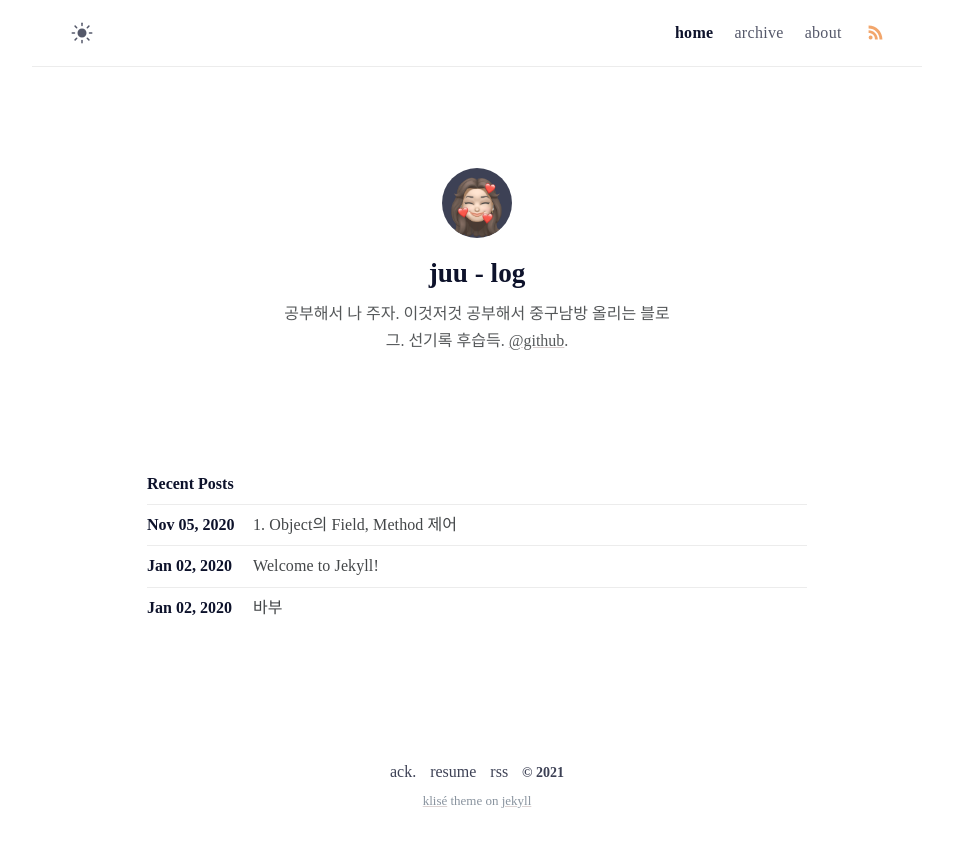
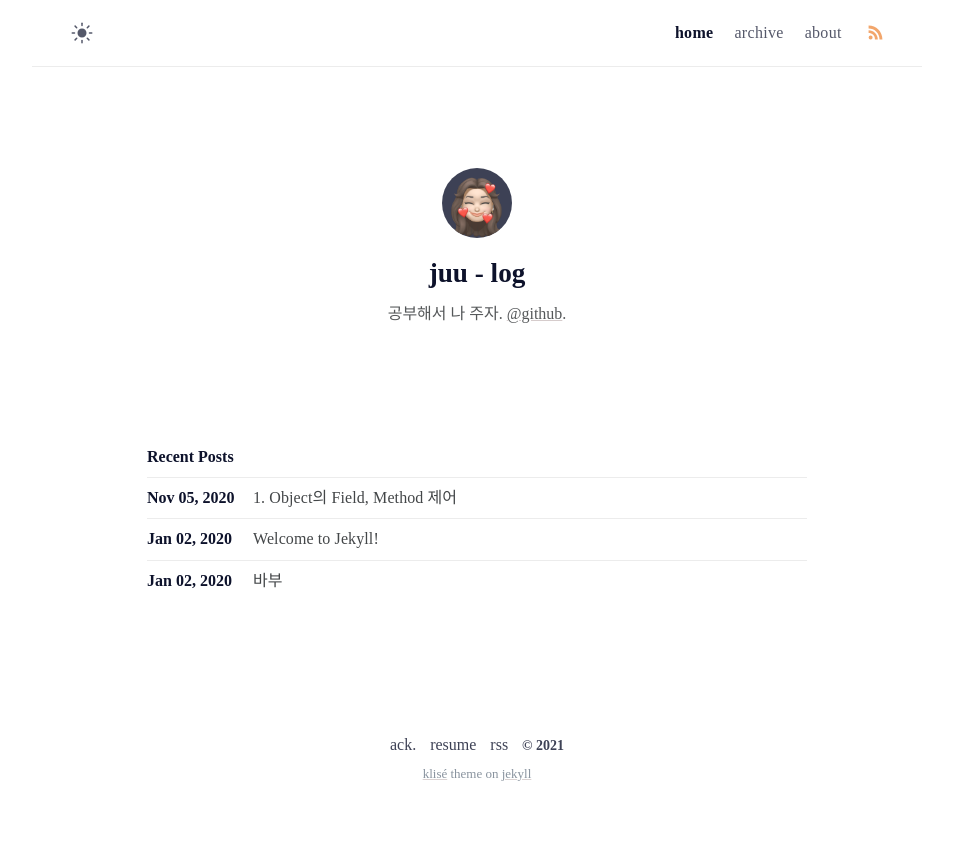
Before and after one commit to juuxx/juuxx.github.io, a Jekyll site: the page built from index.md, in a window 1280 px wide. Shown: the top 847 px of the page, without its empty margins (163-1116 px from the left). Built offline with Jekyll 4.4.1, drawn with Linux system fonts in a browser that asks for light colours; some web fonts are replaced.

```diff
--- a/_config.yml
+++ b/_config.yml
@@ -12,7 +12,7 @@ mode: light # default theme "dark" | "light"
 author:
   name: juu - log # author name
   bio: >- # tell to the world
-    공부해서 나 주자. 이것저것 공부해서 중구남방 올리는 블로그. 선기록 후습득. <a href="https://github.com/juuxx" target="_blank" rel="noopener">@github</a>.
+    공부해서 나 주자. <a href="https://github.com/juuxx" target="_blank" rel="noopener">@github</a>.
   username: juu # general username
   github: juuxx # github username
   twitter: twitter_username # twitter username
```
Also changed, not shown: README.md.
